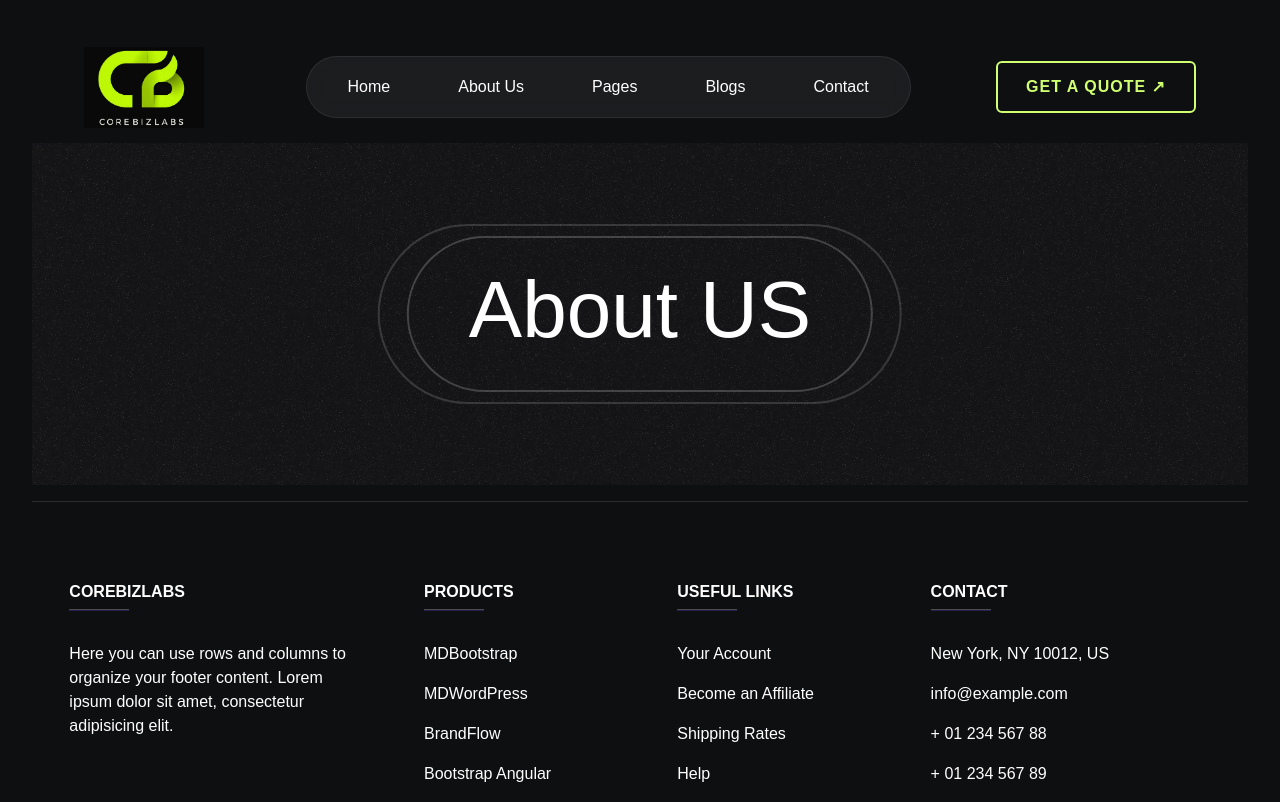
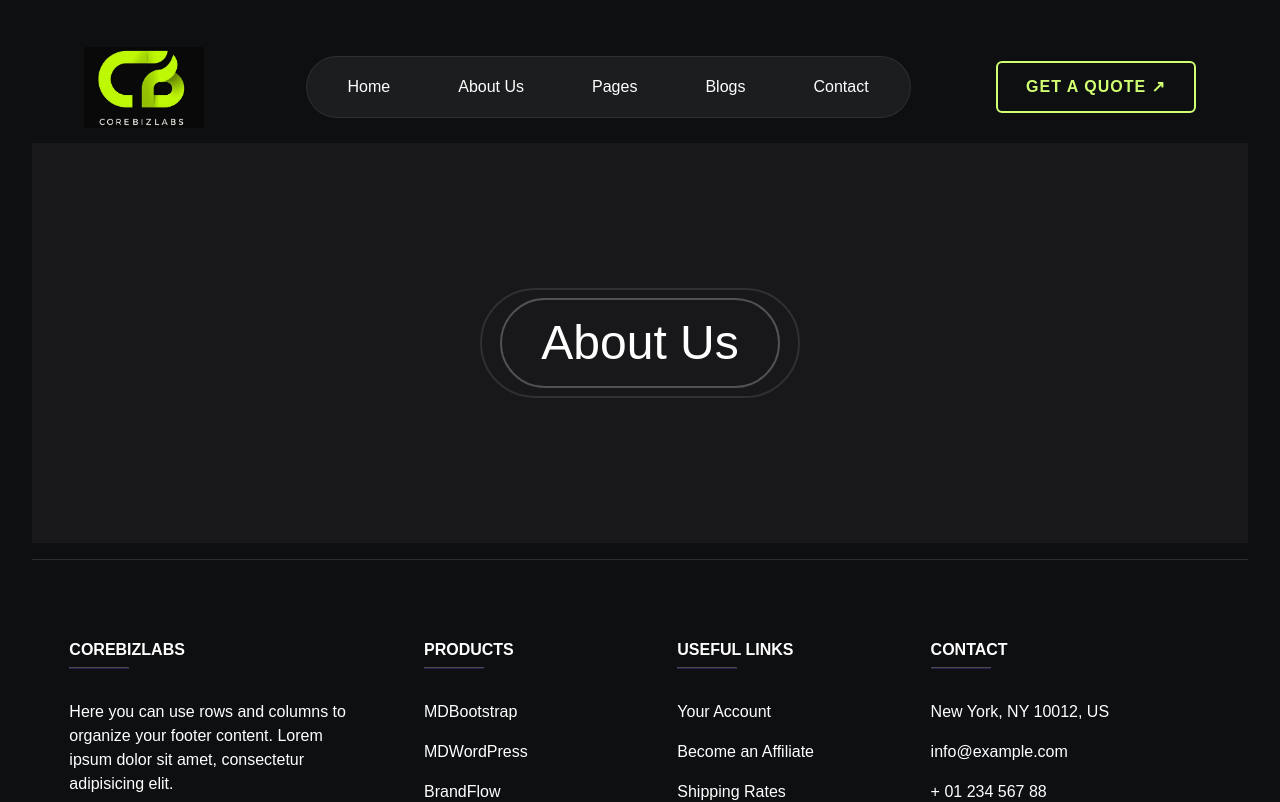
Before and after one commit to Zeeshanprojects/Corebizlabs, a React (Vite) app in the folder corebizlabs/: page /about in a window 1280 px wide. Shown: the top 802 px of the page. Built offline with nearby package versions, Linux system fonts and the light colour scheme; a web font is replaced by a local one.

Commit message:
updated-code

```diff
--- a/corebizlabs/src/Components/Header.jsx
+++ b/corebizlabs/src/Components/Header.jsx
@@ -28,13 +28,13 @@ export default function Header() {
           id="navbarNav"
         >
           <ul className="navbar-nav glass-menu py-2 px-3">
-            <li className="nav-item">
+            <li className="nav-item ">
               <Link className="nav-link active highlight" to="/">
                 Home
               </Link>
             </li>
             <li className="nav-item">
-              <Link className="nav-link" to="/about">
+              <Link className="nav-link " to="/about">
                 About Us
               </Link>
             </li>
--- a/corebizlabs/src/Components/Preloader.css
+++ b/corebizlabs/src/Components/Preloader.css
@@ -12,7 +12,7 @@
 }
 
 .preloader-logo {
-  width: 500px;
+  width: 300px;
   animation: pulse 2.5s infinite ease-in-out;
 }
 
--- a/corebizlabs/src/Pages/About.css
+++ b/corebizlabs/src/Pages/About.css
@@ -1,56 +1,44 @@
-.background {
-  position: relative;
+.about-bg {
+  background-color: #18181b;
+  height: 50vh;
   width: 100%;
-}
-
-.banner-image {
-  width: 100%;
-  height: auto;
-  display: block;
-}
-
-.overlay-text {
-  position: absolute;
-  top: 50%;
-  left: 50%;
-  transform: translate(-50%, -50%);
-  text-align: center;
-}
-
-.overlay-text h1 {
-  font-size: 3rem; /* Adjust as needed */
-
-  color: #fff;
-}
-.circular-border {
-  position: relative;
-  padding: 120px;
-  height: 150px; /* Adjust height as needed */
   display: flex;
   justify-content: center;
   align-items: center;
-  overflow: hidden;
 }
-.circular-border h1 {
-  color: #ffffff;
-  font-size: 5rem;
-  z-index: 2;
+
+.capsule-border {
+  position: relative;
+  padding: 30px 80px;
+  display: flex;
+  justify-content: center;
+  align-items: center;
 }
-.circular-border::before,
-.circular-border::after {
+
+.capsule-border h1 {
+  color: #fff;
+  font-size: 3rem;
+  z-index: 3;
+  margin: 0;
+}
+
+/* Capsule Outline Lines */
+.capsule-border::before,
+.capsule-border::after {
   content: "";
   position: absolute;
-  width: 80%;
-  height: 65%;
-  border: 2px solid rgba(255, 255, 255, 0.2);
-  border-radius: 200px; /* Creates the capsule shape */
+  border-radius: 100px;
+  border: 2px solid rgba(255, 255, 255, 0.25);
+  width: 280px;
+  height: 90px;
   top: 50%;
   left: 50%;
   transform: translate(-50%, -50%);
 }
 
-.circular-border::after {
-  width: 90%;
-  height: 75%;
-  border-color: rgba(255, 255, 255, 0.15);
+/* Outer blurred border */
+.capsule-border::after {
+  width: 320px;
+  height: 110px;
+  border-color: rgba(255, 255, 255, 0.1);
 }
--- a/corebizlabs/src/Pages/About.jsx
+++ b/corebizlabs/src/Pages/About.jsx
@@ -1,22 +1,14 @@
-import React from 'react'
-import Images from '../assets/Images/Image'
-import "./About.css"
+import React from "react";
+import "./About.css";
 
 export default function About() {
   return (
-<>
-<div className='col-12'>
-  <div className='background'>
-    <img src={Images.background} className="banner-image" />
-    <div className='overlay-text'>
-      <div className='circular-border'>
-         <h1 className='text-white'>About US</h1>
+    <>
+      <div className="about-bg">
+        <div className="capsule-border">
+          <h1>About Us</h1>
+        </div>
       </div>
-
-    </div>
-  </div>
-</div>
-
-</>
-  )
+    </>
+  );
 }
--- a/corebizlabs/src/Pages/Home.css
+++ b/corebizlabs/src/Pages/Home.css
@@ -9,8 +9,6 @@
   align-items: center;
   overflow: hidden;
 }
-
-/* Background video */
 .bg-video {
   position: absolute;
   top: 0;
@@ -30,7 +28,6 @@
   z-index: -1;
 }
 
-/* Content must be above video */
 .content {
   position: relative;
   z-index: 10;
@@ -51,15 +48,11 @@
   background: linear-gradient(90deg, #d0ff71, #d0ff71);
   -webkit-background-clip: text;
   color: transparent;
-  text-shadow: 0px 0px 14px rgba(159, 255, 0, 0.6);
+
 }
 
-
-
-/* Supporting text */
 .hero-text {
   font-size: clamp(16px, 1.7vw, 24px);
-
   color: #d9d9d9;
   max-width: 800px; /* Wider */
   margin: 0 auto;
--- a/corebizlabs/src/Pages/Home.jsx
+++ b/corebizlabs/src/Pages/Home.jsx
@@ -84,7 +84,7 @@ export default function Home() {
 
       <div className="work-process-section  container mt-5 ">
         <div className="row  ">
-          <div className="col-12">
+          <div className="col-12 mt-4">
             <h6 className="section-label">Our Work Process</h6>
             <h2 className="section-title ">
               We Follow a Strategic & Outcome-Driven Approach
@@ -94,7 +94,7 @@ export default function Home() {
 
         <div className="row text-center g-4">
           <div className="col-sm-12 col-md-3">
-            <div className="process-card ">
+            <div className="process-card mt-3">
               <div className="process-step">01</div>
               <h4>Research & Analysis</h4>
               <p>
@@ -105,7 +105,7 @@ export default function Home() {
           </div>
 
           <div className="col-sm-12 col-md-3">
-            <div className="process-card">
+            <div className="process-card mt-3">
               <div className="process-step">02</div>
               <h4>Planning & Strategy</h4>
               <p>
@@ -116,7 +116,7 @@ export default function Home() {
           </div>
 
           <div className="col-sm-12 col-md-3">
-            <div className="process-card ">
+            <div className="process-card mt-3">
               <div className="process-step">03</div>
               <h4>Design & Development</h4>
               <p>
@@ -127,7 +127,7 @@ export default function Home() {
           </div>
 
           <div className="col-sm-12 col-md-3">
-            <div className="process-card">
+            <div className="process-card mt-3">
               <div className="process-step">04</div>
               <h4>Launch & Support</h4>
               <p>
--- a/corebizlabs/src/assets/Images/Image.js
+++ b/corebizlabs/src/assets/Images/Image.js
@@ -3,7 +3,6 @@ const Images = {
   image1: new URL("recom-thumb.webp", import.meta.url).href,
   image2: new URL("image2.webp", import.meta.url).href,
   image3: new URL("./image3.webp", import.meta.url).href,
-  background:new URL("./background.webp",import.meta.url).href,
   sliderimage1: new URL("./slider1.webp", import.meta.url).href,
   sliderimage2: new URL("./slider2.webp", import.meta.url).href,
   sliderimage3: new URL("./slider3.webp", import.meta.url).href,
```
Also changed, not shown: corebizlabs/src/assets/Images/background.webp (deleted).
